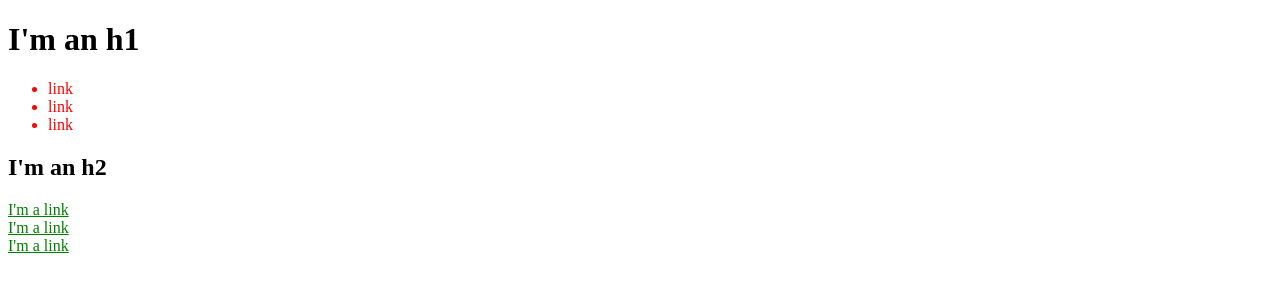
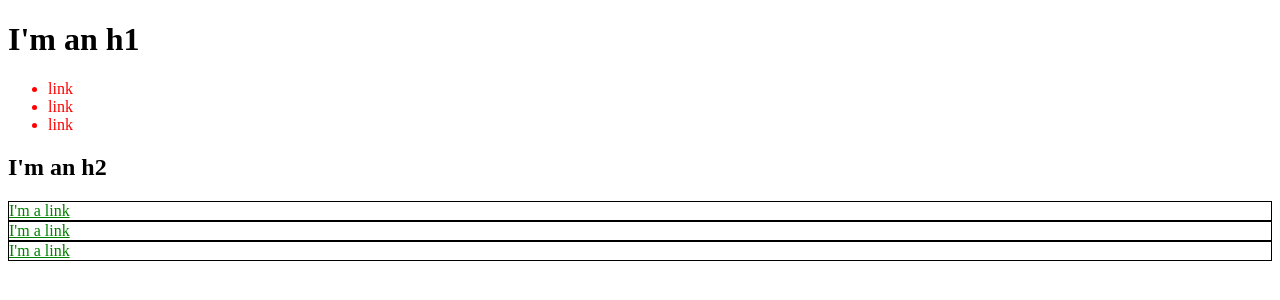
Before and after one commit to jbas1003/learning-css, a plain HTML site: page index.html in a window 1280 px wide. Drawn offline with Linux system fonts and the light colour scheme.

Commit message:
Misspelled border. Corrected Error.

```diff
--- a/index.html
+++ b/index.html
@@ -14,8 +14,8 @@
         <li href="https://example.com" style="color: red;">link</li>
     </ul>
     <h2>I'm an h2</h2>
-    <div style="boarder: 1px solid black;"><a href="https://example.com" style="color: green;">I'm a link</a></div>
-    <div style="boarder: 1px solid black;"><a href="https://example.com" style="color: green;">I'm a link</a></div>
-    <div style="boarder: 1px solid black;"><a href="https://example.com" style="color: green;">I'm a link</a></div>
+    <div style="border: 1px solid black;"><a href="https://example.com" style="color: green;">I'm a link</a></div>
+    <div style="border: 1px solid black;"><a href="https://example.com" style="color: green;">I'm a link</a></div>
+    <div style="border: 1px solid black;"><a href="https://example.com" style="color: green;">I'm a link</a></div>
 </body>
 </html>
```
